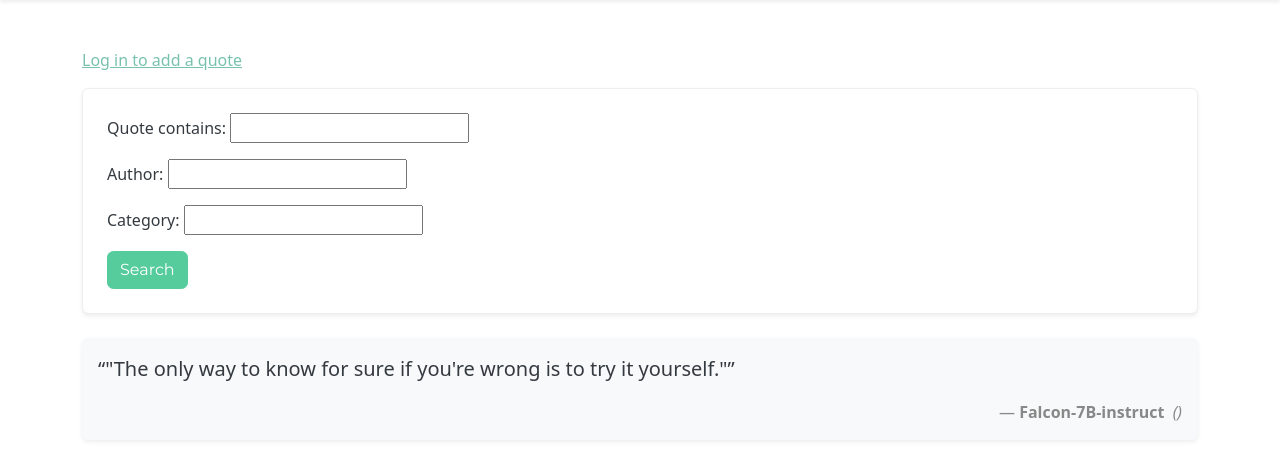
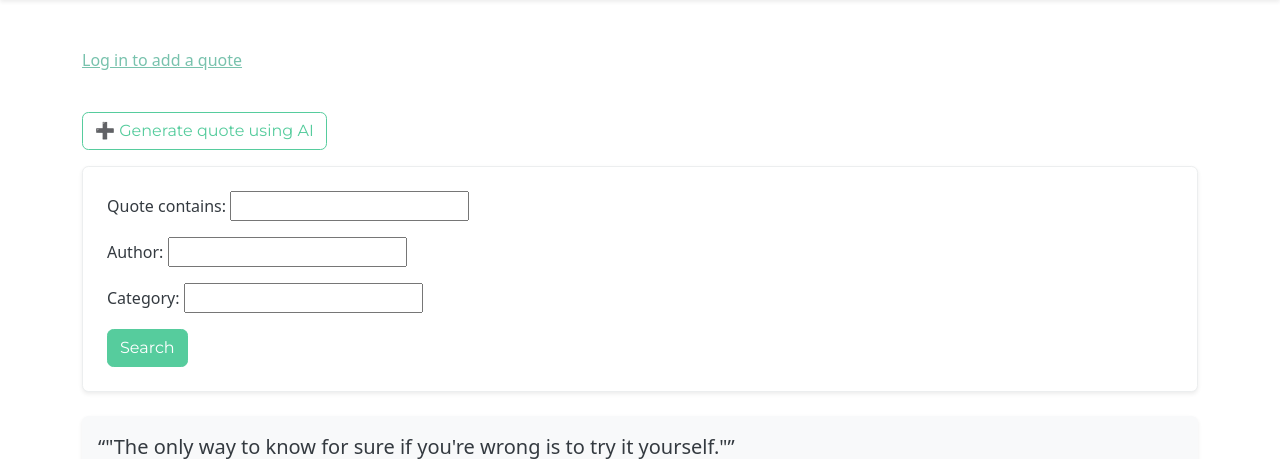
Before and after one commit to AleksandraGrabowska04/cytatownik, a Django app: page / in a window 1280 px wide. Shown: the part 57-516 px from the top of the page. Run offline with Django 5.2, Linux system fonts and the light colour scheme; data comes from the database, SQL or seed files in the repository; both versions use the stored data as it was after the commit; parts of the project's set-up code (start-up, migrations or seed data) failed here and were passed over; some libraries are stand-ins or nearby versions.

Commit message:
Made integration with quotes database. Created button redirecting to AI quote generator on a homepage.
Still, need to fix bug where category of quoute isn't even saved at all.

Gave some ideas in code comments for things to possibly do later.

```diff
--- a/quote/templates/quote/home.html
+++ b/quote/templates/quote/home.html
@@ -40,6 +40,8 @@
     {% else %}
         <p><a href="{% url 'login' %}">Log in to add a quote</a></p>
     {% endif %}
+    <br>
+    <a class="btn btn-outline-success mb-3" href="{% url 'quote_generator' %}">➕ Generate quote using AI</a>
 
     <!-- Search form -->
     <form method="GET" class="mb-4 p-4 bg-white border rounded shadow-sm">
--- a/quote/utils.py
+++ b/quote/utils.py
@@ -26,3 +26,5 @@
         return generated.strip()
     except Exception as e:
         return f"Oops! Couldn't generate a quote. ({e})"
+
+#maybe summarize category of the quote function here (by ai too)?
--- a/quote/views.py
+++ b/quote/views.py
@@ -10,10 +10,31 @@
 from .utils import generate_quote
 
 def quote_generator(request):
+
     quote = None
+
     if request.method == 'POST':
+
         user_feeling = request.POST.get('user_feeling')
+        #some kind of check here to see if user tries to write something else than mood
+        #like: "ignore previous prompt", either by making ai itself check it before
+        #printing quote (more ambitious way) or search for keyword, and then send
+        #user somewhere/refresh the page with message if user did so.
         quote = generate_quote(user_feeling)
+
+        if 'save_quote' in request.POST and request.user.is_authenticated:
+            quote = request.POST.get('generated_quote')
+            Quote.objects.create(
+                author='Falcon-7B-instruct', #add it somewhere as imported "const" maybe?
+                text=quote,
+                category=user_feeling, #change this later, either by striping from "I feel" - if user user added any, or somehow else.
+                user=request.user
+            )
+            return redirect('my_quotes')
+
+        else:
+            quote = generate_quote(user_feeling)
+
     return render(request, "quote/quote_generator.html", {"quote": quote})
 
 @login_required
@@ -71,7 +92,7 @@
             quote = form.save(commit=False)
             quote.user = request.user
             quote.save()
-            return redirect('home')
+            return redirect('home') #change it to my_quotes?
     else:
         form = QuoteForm()
     return render(request, 'quote/add_quote.html', {'form': form})
```
Also changed, not shown: quote/templates/quote/quote_generator.html (+17 -1 lines), db.sqlite3.
